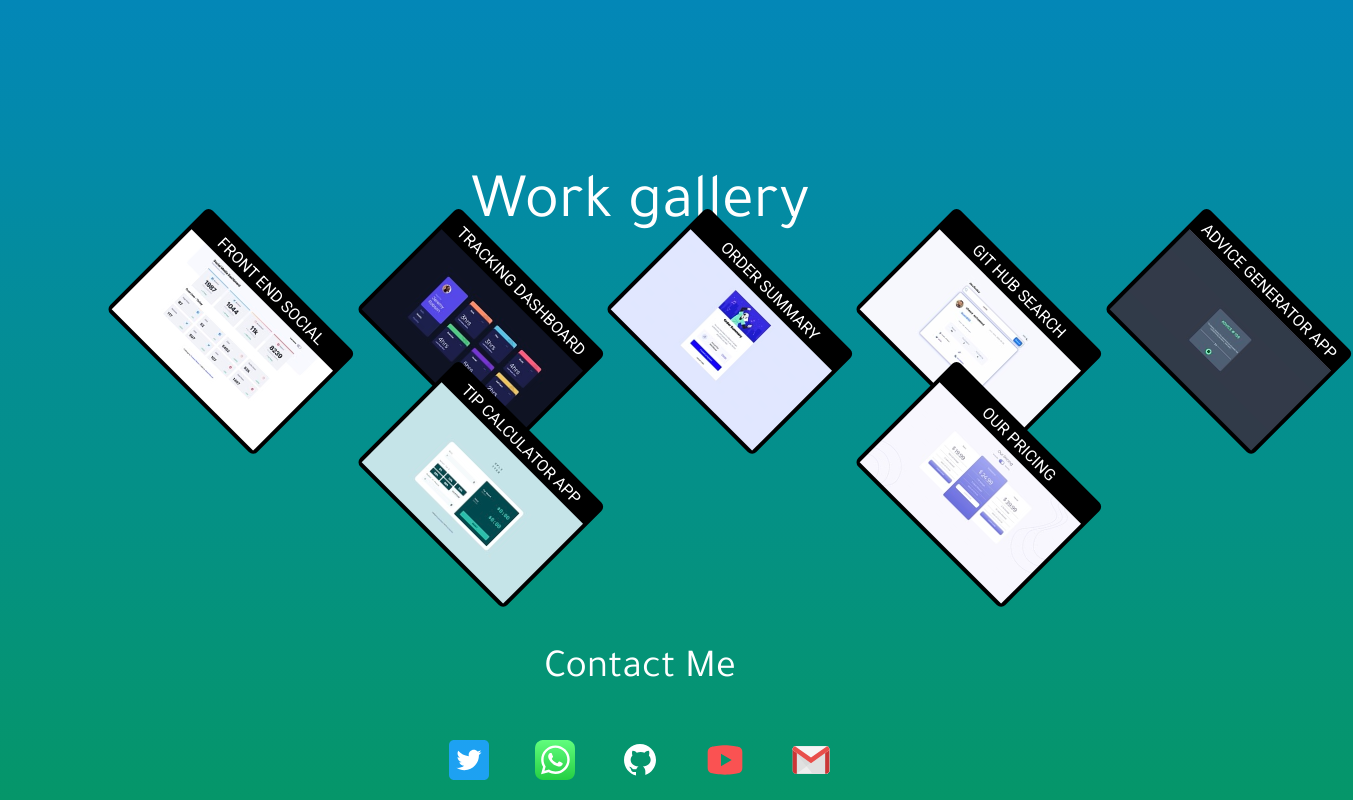
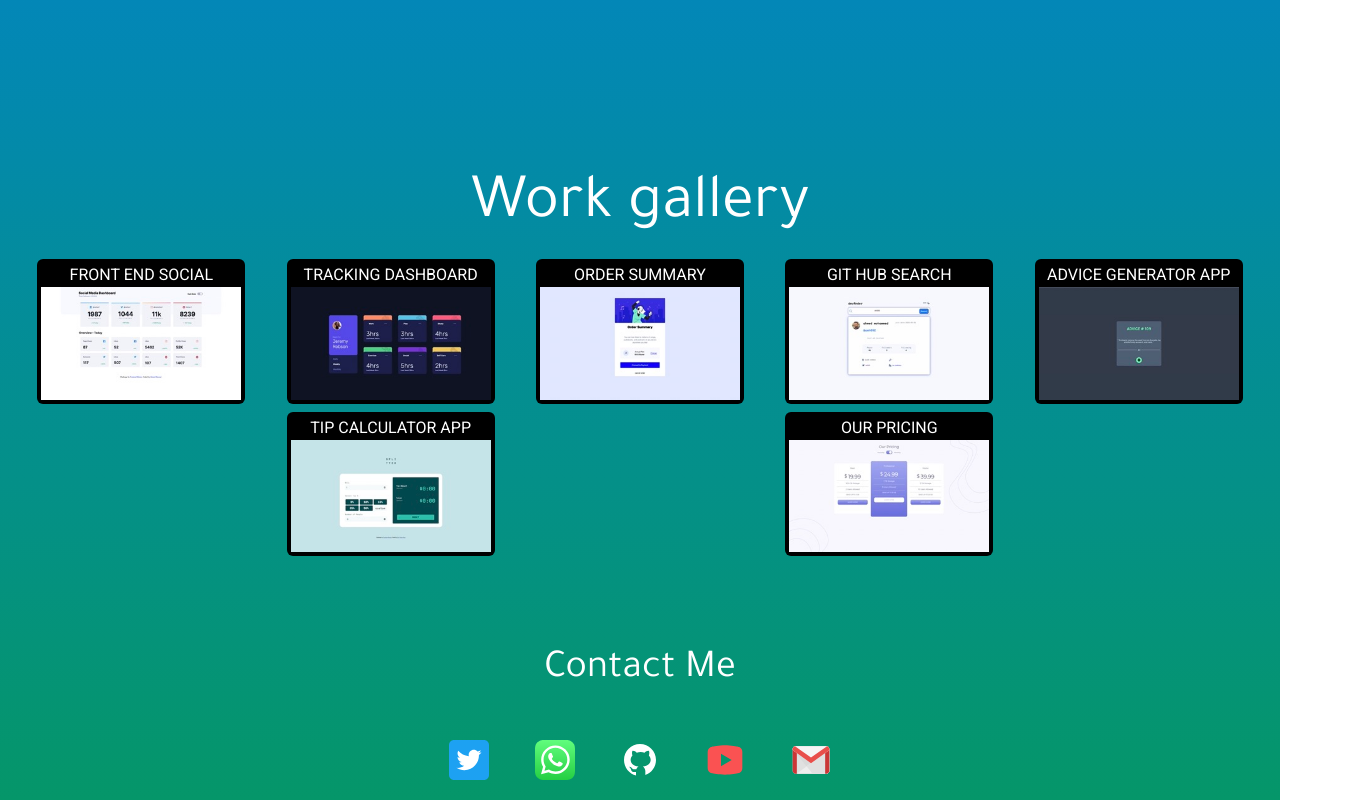
Before and after one commit to amh092/github.io, a website: page index.html in a window 1280 px wide. Shown: the part 1119-1919 px from the top of the page, 1353 px wide, since content can reach past the window. Drawn offline with nearby package versions, Linux system fonts and the light colour scheme.

Commit message:
Update index.html

```diff
--- a/index.html
+++ b/index.html
@@ -81,7 +81,7 @@
     class="works text-center flex flex-col xl:flex-row justify-evenly items-center align-center flex-wrap eng"
   >
     <div
-      class="flex flex-col justify-center items-center align-center uppercase xl:hover:scale-150 ease-in duration-300 rotate-45 bg-black relative left-[90px] rounded-md text-white p-1 m-1"
+      class="flex flex-col justify-center items-center align-center uppercase xl:hover:scale-150 ease-in duration-300 bg-black relative rounded-md text-white p-1 m-1"
     >
       <a
         class=""
@@ -93,7 +93,7 @@
       /></a>
     </div>
     <div
-      class="flex flex-col justify-center items-center align-center uppercase bg-black xl:hover:scale-150 ease-in duration-300 rotate-45 relative left-[90px] rounded-md text-white p-1 m-1"
+      class="flex flex-col justify-center items-center align-center uppercase bg-black xl:hover:scale-150 ease-in duration-300 relative rounded-md text-white p-1 m-1"
     >
       <a target="_blank" href="https://amh092.github.io/react/"
         > tracking dashboard
@@ -101,7 +101,7 @@
       /></a>
     </div>
     <div
-      class="flex flex-col justify-center items-center align-center uppercase bg-black xl:hover:scale-150 ease-in duration-300 rotate-45 relative left-[90px] rounded-md text-white p-1 m-1"
+      class="flex flex-col justify-center items-center align-center uppercase bg-black xl:hover:scale-150 ease-in duration-300 relative rounded-md text-white p-1 m-1"
     >
       <a
         target="_blank"
@@ -112,7 +112,7 @@
     </div>
 
     <div
-      class="flex flex-col justify-center items-center align-center uppercase bg-black xl:hover:scale-150 ease-in duration-300 rotate-45 relative left-[90px]  rounded-md text-white p-1 m-1"
+      class="flex flex-col justify-center items-center align-center uppercase bg-black xl:hover:scale-150 ease-in duration-300 relative rounded-md text-white p-1 m-1"
     >
       <a target="_blank" href="https://amh092.github.io/github2/"
         >git hub search
@@ -120,7 +120,7 @@
       /></a>
     </div>
     <div
-      class="flex flex-col justify-center items-center align-center uppercase bg-black xl:hover:scale-150 ease-in duration-300 rotate-45 relative left-[90px] rounded-md text-white p-1 m-1"
+      class="flex flex-col justify-center items-center align-center uppercase bg-black xl:hover:scale-150 ease-in duration-300 relative rounded-md text-white p-1 m-1"
     >
       <a target="_blank" href="https://amh092.github.io/adviceapp/"
         >Advice generator app
@@ -128,7 +128,7 @@
       /></a>
     </div>
     <div
-      class="flex flex-col justify-center items-center align-center uppercase bg-black xl:hover:scale-150 ease-in duration-300 rotate-45 relative left-[90px] rounded-md text-white p-1 m-1"
+      class="flex flex-col justify-center items-center align-center uppercase bg-black xl:hover:scale-150 ease-in duration-300 relative rounded-md text-white p-1 m-1"
     >
       <a
         target="_blank"
@@ -138,7 +138,7 @@
       /></a>
     </div>
     <div
-      class="flex flex-col justify-center items-center align-center uppercase bg-black xl:hover:scale-150 ease-in duration-300 rotate-45 relative left-[90px] rounded-md text-white p-1 m-1"
+      class="flex flex-col justify-center items-center align-center uppercase bg-black xl:hover:scale-150 ease-in duration-300 relative rounded-md text-white p-1 m-1"
     >
       <a target="_blank" href="https://amh092.github.io/pricing/"
         >Our pricing
```
